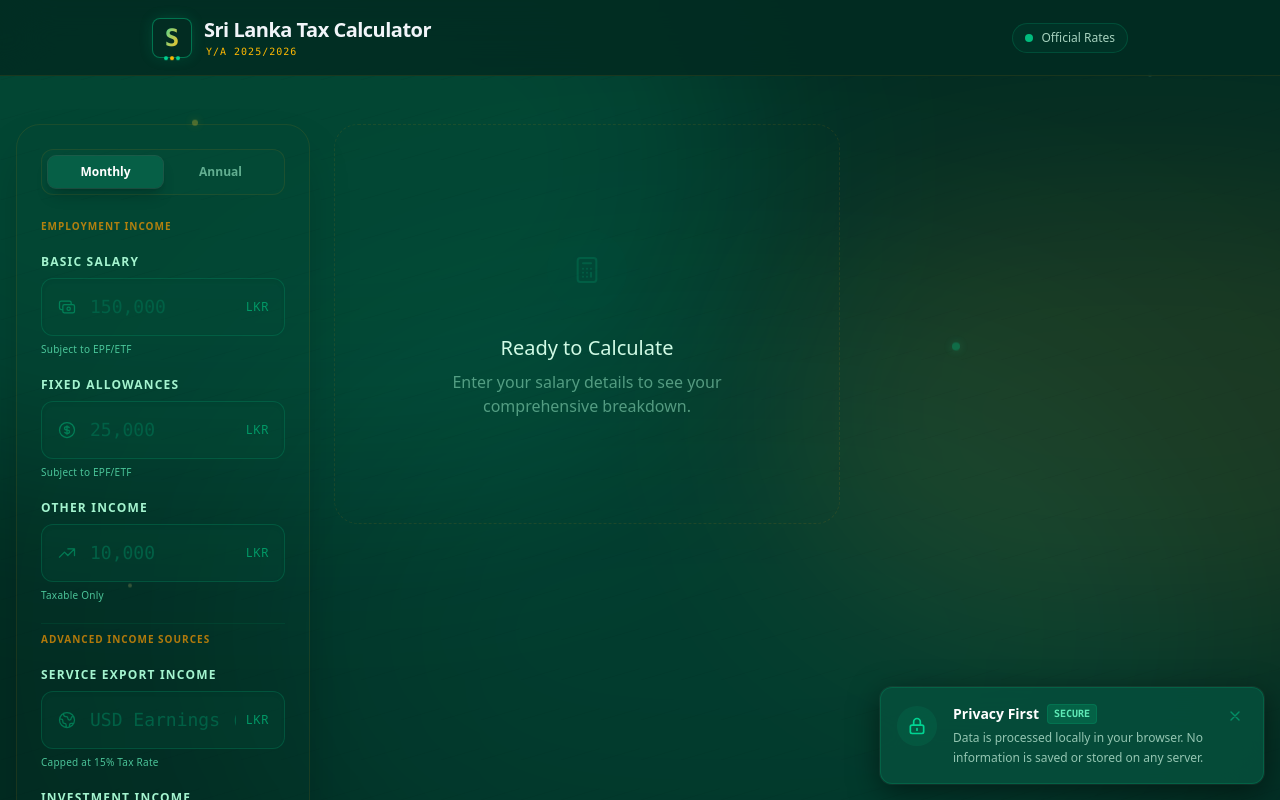
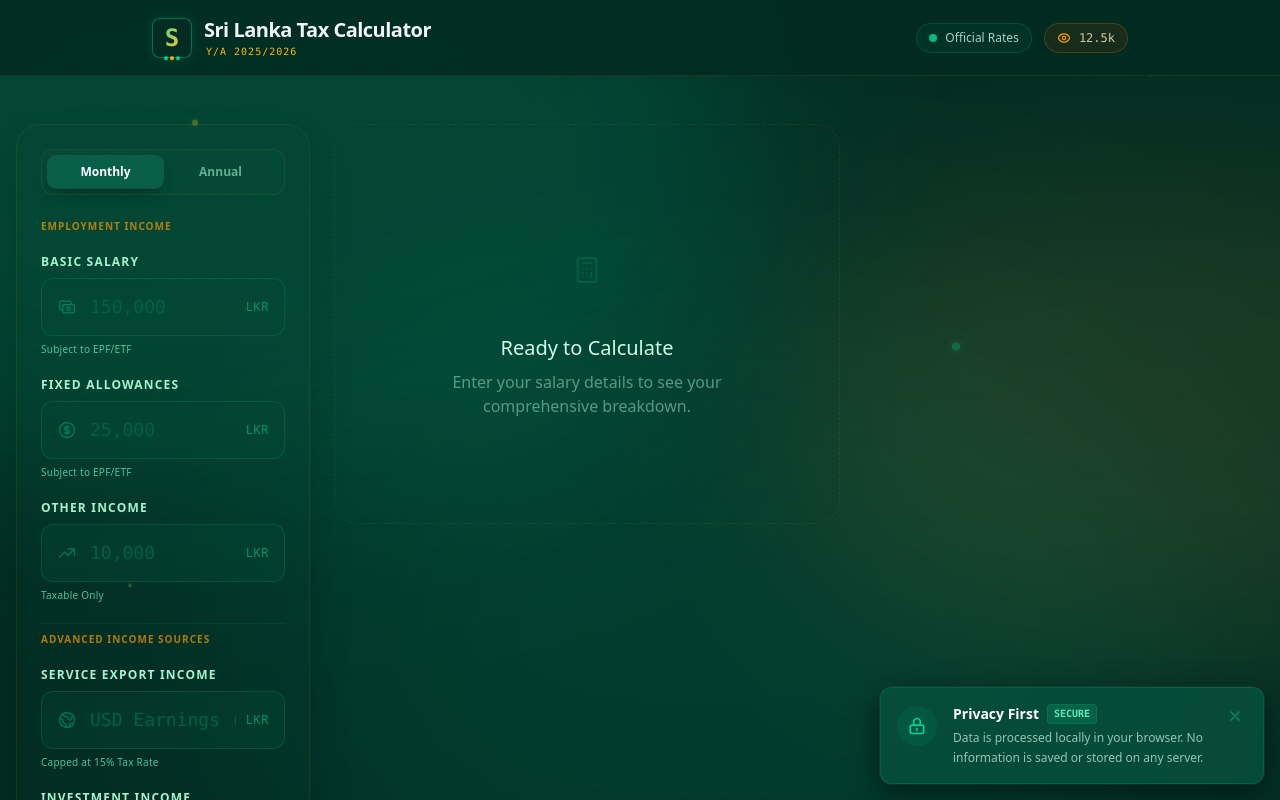
Before and after one commit to ShehanSanjula/Sri-Lanka-Income-Tax-Calculator, a React (Vite) app: page / in a window 1280 px wide. Shown: the top 800 px of the page. Built offline with nearby package versions, Linux system fonts and the light colour scheme.

Commit message:
feat: add view counter badge to navbar

```diff
--- a/src/App.jsx
+++ b/src/App.jsx
@@ -1,5 +1,5 @@
 import { useState, useEffect } from 'react';
-import { calculateTax, formatCurrency, formatCompactNumber } from './utils/taxCalculator';
+import { calculateTax, formatCurrency, formatCompactNumber, formatViewCount } from './utils/taxCalculator';
 
 function App() {
   const [basic, setBasic] = useState('');
@@ -10,9 +10,20 @@ function App() {
   const [specialGains, setSpecialGains] = useState('');
   const [mode, setMode] = useState('monthly');
   const [result, setResult] = useState(null);
+  const [viewCount, setViewCount] = useState(12540); // Initial mock views
 
   // Helper to remove commas for calculation
   const cleanNumber = (val) => val.replace(/,/g, '');
+
+  useEffect(() => {
+    // Simulate live view counter updates
+    const interval = setInterval(() => {
+      if (Math.random() > 0.7) {
+        setViewCount(prev => prev + 1);
+      }
+    }, 3000);
+    return () => clearInterval(interval);
+  }, []);
 
   useEffect(() => {
     // Clean inputs before calculating
@@ -76,9 +87,18 @@ function App() {
                 <p className="text-[10px] text-amber-400 font-mono uppercase tracking-widest pl-0.5">Y/A 2025/2026</p>
               </div>
             </div>
-            <div className="hidden md:flex items-center gap-2 px-3 py-1.5 rounded-full bg-emerald-900/20 border border-emerald-500/20 text-xs font-medium text-emerald-100/80 hover:bg-emerald-900/30 transition-colors cursor-default">
-              <span className="w-2 h-2 rounded-full bg-emerald-500 animate-pulse"></span>
-              Official Rates
+            <div className="hidden md:flex items-center gap-3">
+              <div className="flex items-center gap-2 px-3 py-1.5 rounded-full bg-emerald-900/20 border border-emerald-500/20 text-xs font-medium text-emerald-100/80 hover:bg-emerald-900/30 transition-colors cursor-default">
+                <span className="w-2 h-2 rounded-full bg-emerald-500 animate-pulse"></span>
+                Official Rates
+              </div>
+              <div className="flex items-center gap-2 px-3 py-1.5 rounded-full bg-amber-900/20 border border-amber-500/20 text-xs font-medium text-amber-100/80 hover:bg-amber-900/30 transition-colors cursor-default" title="Total Views">
+                <svg className="w-3.5 h-3.5 text-amber-500" fill="none" viewBox="0 0 24 24" stroke="currentColor">
+                  <path strokeLinecap="round" strokeLinejoin="round" strokeWidth="2" d="M15 12a3 3 0 11-6 0 3 3 0 016 0z" />
+                  <path strokeLinecap="round" strokeLinejoin="round" strokeWidth="2" d="M2.458 12C3.732 7.943 7.523 5 12 5c4.478 0 8.268 2.943 9.542 7-1.274 4.057-5.064 7-9.542 7-4.477 0-8.268-2.943-9.542-7z" />
+                </svg>
+                <span className="font-mono">{formatViewCount(viewCount)}</span>
+              </div>
             </div>
           </div>
         </nav>
--- a/src/utils/taxCalculator.js
+++ b/src/utils/taxCalculator.js
@@ -38,6 +38,19 @@ export const formatCompactNumber = (number) => {
         return (number / 1000000).toFixed(2) + ' Million';
     }
     return formatCurrency(number).replace('LKR', '').trim();
+};
+
+export const formatViewCount = (number) => {
+    if (number >= 1000000000) {
+        return (number / 1000000000).toFixed(1) + 'B';
+    }
+    if (number >= 1000000) {
+        return (number / 1000000).toFixed(1) + 'M';
+    }
+    if (number >= 1000) {
+        return (number / 1000).toFixed(1) + 'k';
+    }
+    return number.toString();
 };
 
 export const calculateTax = (basicSalary, fixedAllowances, otherAllowances, exportIncomeInput, investmentIncomeInput, specialGainsInput, mode = 'monthly') => {
```
